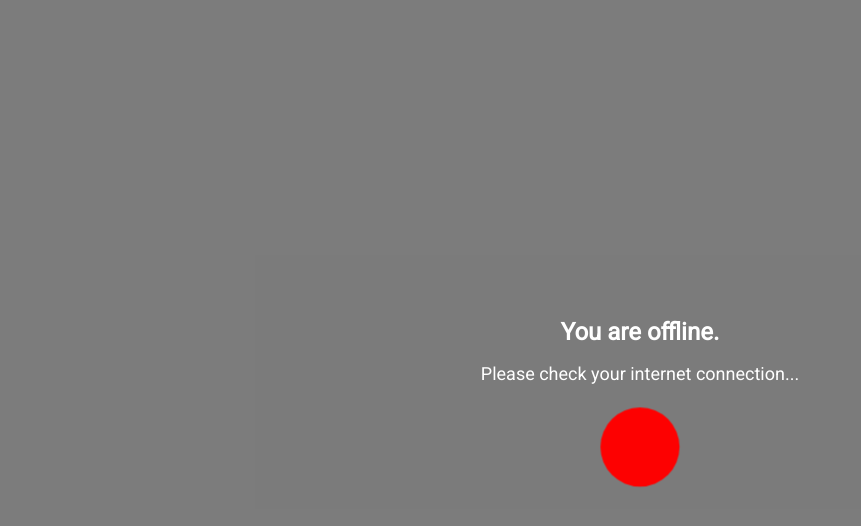
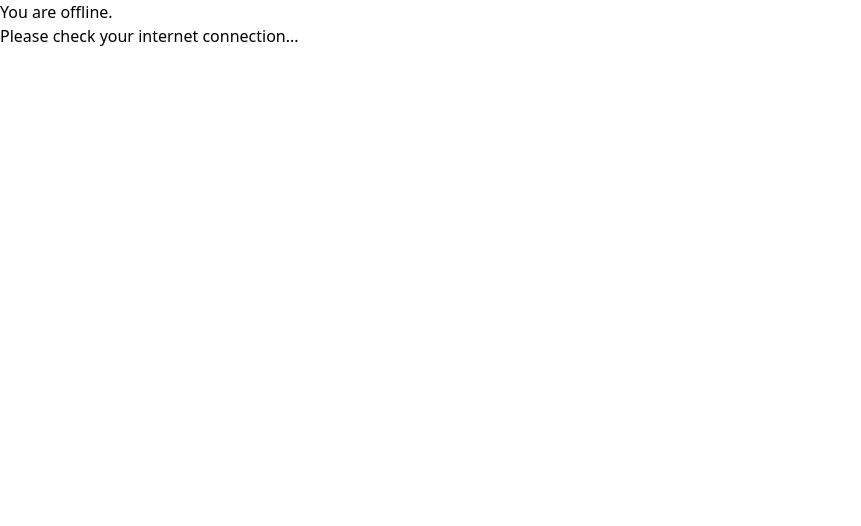
Before and after one commit to abinth11/react-food-app, a React (Vite) app: page / in a window 1280 px wide. Shown: the top 526 px of the page, without its empty margins (0-861 px from the left). Built offline with nearby package versions, Linux system fonts and the light colour scheme; no server answers.

Commit message:
css deleted

```diff
--- a/src/components/Error.css
+++ /dev/null
@@ -1,53 +0,0 @@
-.error-page {
-    height: 100vh;
-    display: flex;
-    align-items: center;
-    justify-content: center;
-    background-color: #f8f8f8;
-  }
-
-  .error-message {
-    margin-left: 200px;
-    margin-right: 200px;
-    text-align: center;
-    font-family: Arial, sans-serif;
-    color: #333;
-    padding: 50px;
-    background-color: #fff;
-    border-radius: 10px;
-    box-shadow: 0 0 20px rgba(0, 0, 0, 0.2);
-  }
-
-  h1 {
-    font-size: 100px;
-    font-weight: bold;
-    margin-bottom: 20px;
-  }
-
-  h2 {
-    font-size: 40px;
-    font-weight: bold;
-    margin-bottom: 20px;
-  }
-
-  p {
-    font-size: 20px;
-    line-height: 1.5;
-    margin-bottom: 30px;
-  }
-
-  .home-button {
-    display: inline-block;
-    font-size: 18px;
-    font-weight: bold;
-    text-decoration: none;
-    color: #fff;
-    background-color: #f93c3c;
-    border-radius: 5px;
-    padding: 15px 25px;
-    transition: all 0.2s ease-in-out;
-  }
-
-  .home-button:hover {
-    background-color: #e82c2c;
-  }
--- a/src/components/ErrorElement.jsx
+++ b/src/components/ErrorElement.jsx
@@ -1,6 +1,5 @@
 import React from 'react'
 import { useRouteError } from 'react-router-dom'
-import "./Error.css";
 function ErrorElement() {
   const error = useRouteError()
   return (
--- a/src/components/Footer.css
+++ /dev/null
@@ -1,57 +0,0 @@
-.footer {
-    margin-top: 150px;
-    background-color: #000000;
-    color: #fff;
-    padding: 50px 0;
-  }
-
-  .footer-container {
-    display: flex;
-    flex-wrap: wrap;
-    justify-content: space-between;
-    max-width: 1100px;
-    margin: 0 auto;
-  }
-
-  .footer-section {
-    flex-basis: 25%;
-    padding: 0 20px;
-  }
-
-  .footer-section h3 {
-    margin-bottom: 20px;
-  }
-
-  .footer-section ul {
-    list-style: none;
-    padding: 0;
-    margin: 0;
-  }
-
-  .footer-section ul li {
-    margin-bottom: 10px;
-  }
-
-  .social-icons {
-    display: flex;
-  }
-
-  .social-icons li {
-    margin-right: 20px;
-  }
-
-  .social-icons a {
-    color: #fff;
-    font-size: 24px;
-  }
-
-  .footer-bottom {
-    background-color: #000000;
-    color: #fff;
-    text-align: center;
-    padding: 20px 0;
-  }
-
-  .footer-bottom p {
-    margin: 0;
-  }
--- a/src/components/Footer.jsx
+++ b/src/components/Footer.jsx
@@ -2,7 +2,6 @@ import React from "react";
 import { FaPhoneAlt } from "react-icons/fa";
 import { GrMail } from "react-icons/gr";
 import { AiFillFacebook, AiFillInstagram, AiFillTwitterCircle } from "react-icons/ai";
-import "./Footer.css";
 
 function Footer() {
   return (
--- a/src/components/offline/YouAreOffline.css
+++ /dev/null
@@ -1,63 +0,0 @@
-.YouAreOfflineContainer {
-    position: relative;
-    display: flex;
-    justify-content: center;
-    align-items: center;
-    height: 100vh;
-    background-color: #f8f8f8;
-    overflow: hidden;
-    font-family: 'Roboto', sans-serif;
-
-  }
-
-  .Overlay {
-    position: absolute;
-    top: 0;
-    left: 0;
-    width: 100%;
-    height: 100%;
-    background-color: rgba(0, 0, 0, 0.5);
-    z-index: 1;
-  }
-
-  .Content {
-    position: relative;
-    z-index: 2;
-    text-align: center;
-    color: #fff;
-  }
-
-  .Title {
-    font-size: 24px;
-    font-weight: bold;
-    margin-bottom: 10px;
-  }
-
-  .Description {
-    font-size: 18px;
-    margin-bottom: 20px;
-  }
-
-  .Animation {
-    width: 80px;
-    height: 80px;
-    background-color: #f00;
-    margin: 0 auto;
-    border-radius: 50%;
-    animation: offlineAnimation 1s infinite ease-in-out;
-  }
-
-  @keyframes offlineAnimation {
-    0% {
-      transform: scale(0);
-      opacity: 0;
-    }
-    50% {
-      transform: scale(1);
-      opacity: 1;
-    }
-    100% {
-      transform: scale(0);
-      opacity: 0;
-    }
-  }
--- a/src/components/offline/YouAreOffline.jsx
+++ b/src/components/offline/YouAreOffline.jsx
@@ -1,5 +1,4 @@
 import React from "react";
-import "./YouAreOffline.css";
 
 const YouAreOffline = () => {
   return (
```
